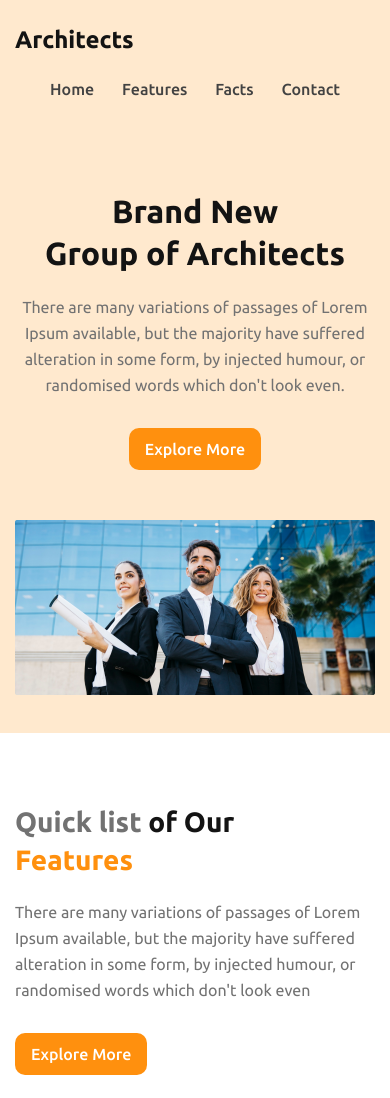
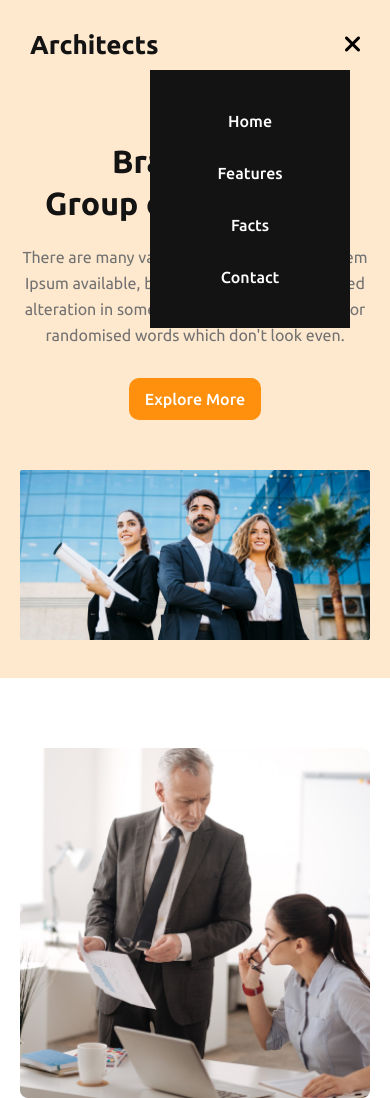
Before and after one commit to sanjoy5/architects-web, a plain HTML site: page index.html in a window 390 px wide. Shown: the top 1098 px of the page. Drawn offline with Linux system fonts and the light colour scheme.

Commit message:
Final Commit

```diff
--- a/css/style.css
+++ b/css/style.css
@@ -56,6 +56,16 @@
     font-size: 16px;
     line-height: 26px;
     margin-bottom: 30px;
+}
+
+.menu-bar {
+    font-size: 24px;
+    font-weight: 700;
+    display: none;
+}
+
+input[type="checkbox"] {
+    display: none;
 }
 
 /* Header Section Start  */
@@ -383,7 +393,7 @@
 
 @media screen and (max-width:688px) {
     .container {
-        padding: 0 15px;
+        padding: 0 20px;
     }
 
     .title {
@@ -407,7 +417,7 @@
     }
 
     .navbar .logo {
-        font-size: 24px;
+        font-size: 26px;
     }
 
     .navbar ul li a {
@@ -417,14 +427,38 @@
 
     .navbar {
         position: relative;
+        padding: 20px 10px 0;
+        height: 70px;
+    }
+
+    .menu-bar {
+        display: block;
+        cursor: pointer;
+        transition: all 0.5 ease;
     }
 
     .navbar ul {
-        /* display: block; */
+        display: block;
         position: absolute;
-        left: 50%;
-        transform: translateX(-50%);
-        top: 80px;
+        right: 20px;
+        top: 70px;
+        background-color: #131313;
+        width: 200px;
+        padding: 20px 0px;
+        text-align: center;
+        z-index: 111;
+        opacity: 0;
+        pointer-events: none;
+        transition: all 0.5 ease;
+    }
+
+    .navbar #menubar:checked~.menu-bar i::before {
+        content: '\f00d';
+    }
+
+    .navbar #menubar:checked~ul {
+        opacity: 1;
+        pointer-events: auto;
     }
 
     .navbar ul li:nth-child(2) {
@@ -432,12 +466,25 @@
     }
 
     .navbar ul li {
-        margin-bottom: 5px;
+        margin: 10px;
+        padding: 12px;
+        border-radius: 5px;
+        transition: all 0.4s ease-in-out;
     }
 
-    /* .banner {
-        padding-top: 60px;
-    } */
+    .navbar ul li:hover {
+        background-color: #727272;
+    }
+
+    .navbar ul li a {
+        color: #ffffff;
+
+    }
+
+
+    .banner {
+        padding-top: 70px;
+    }
 
     .banner-content {
         width: 100%;
@@ -454,16 +501,22 @@
     }
 
     .team-container .team-imgs {
-        gap: 10px;
+        grid-template-columns: repeat(1, 1fr);
+        gap: 20px;
     }
+
 
     .features-container {
         flex-direction: column;
     }
 
+    .features-container .features-content .content {
+        padding: 30px 20px;
+    }
+
     .features-container .features-img .btn {
         left: 20px;
-        bottom: 20px;
+        bottom: -25px;
     }
 
     .features-container .features-img .btn .word1 {
@@ -475,8 +528,12 @@
         font-size: 18px;
     }
 
+    .facts {
+        margin-top: 30px;
+    }
+
     .facts-boxs {
-        grid-template-columns: repeat(auto-fit, minmax(150px, 1fr));
+        grid-template-columns: repeat(auto-fit, minmax(200px, 1fr));
         margin: 60px 0 0px;
         gap: 30px;
     }
@@ -499,15 +556,19 @@
         font-size: 16px;
     }
 
+    .testimonial {
+        padding: 30px 20px;
+    }
+
     .testimonial .info {
         flex-direction: column;
         text-align: center;
         margin-bottom: 20px;
     }
 
-    .team-container .team-imgs {
+    /* .team-container .team-imgs {
         order: 2;
-    }
+    } */
 
 
     .testimonial .info img {
@@ -574,9 +635,10 @@
         gap: 30px;
     }
 
-    .team-container .team-imgs {
+    /* .team-container .team-imgs {
         order: 2;
-    }
+    } */
+
 
     .features-container .features-img .btn {
         left: 40px;
@@ -585,6 +647,18 @@
 
     .features-container {
         flex-direction: column;
+    }
+
+
+    .features-container .features-img .btn {
+        left: 20px;
+        bottom: -25px;
+    }
+
+
+
+    .facts {
+        margin-top: 30px;
     }
 
     .facts-boxs .box {
--- a/index.html
+++ b/index.html
@@ -6,8 +6,12 @@
     <meta http-equiv="X-UA-Compatible" content="IE=edge">
     <meta name="viewport" content="width=device-width, initial-scale=1.0">
     <title>Architects</title>
+
+    <!-- Font Awesome  -->
+    <link rel="stylesheet" href="https://cdnjs.cloudflare.com/ajax/libs/font-awesome/6.2.1/css/all.min.css">
     <!-- Custom CSS Link  -->
     <link rel="stylesheet" href="css/style.css">
+
 </head>
 
 <body>
@@ -22,6 +26,7 @@
 
             <nav class="navbar">
                 <a href="/" class="logo">Architects</a>
+                <input type="checkbox" id="menubar" checked>
                 <ul>
                     <li><a href="">Home</a></li>
                     <li><a href="">About</a></li>
@@ -29,6 +34,7 @@
                     <li><a href="">Facts</a></li>
                     <li><a href="">Contact</a></li>
                 </ul>
+                <label for="menubar" class="menu-bar"><i class="fa fa-bars"></i></label>
             </nav>
 
             <!-- Navbar End  -->
```
